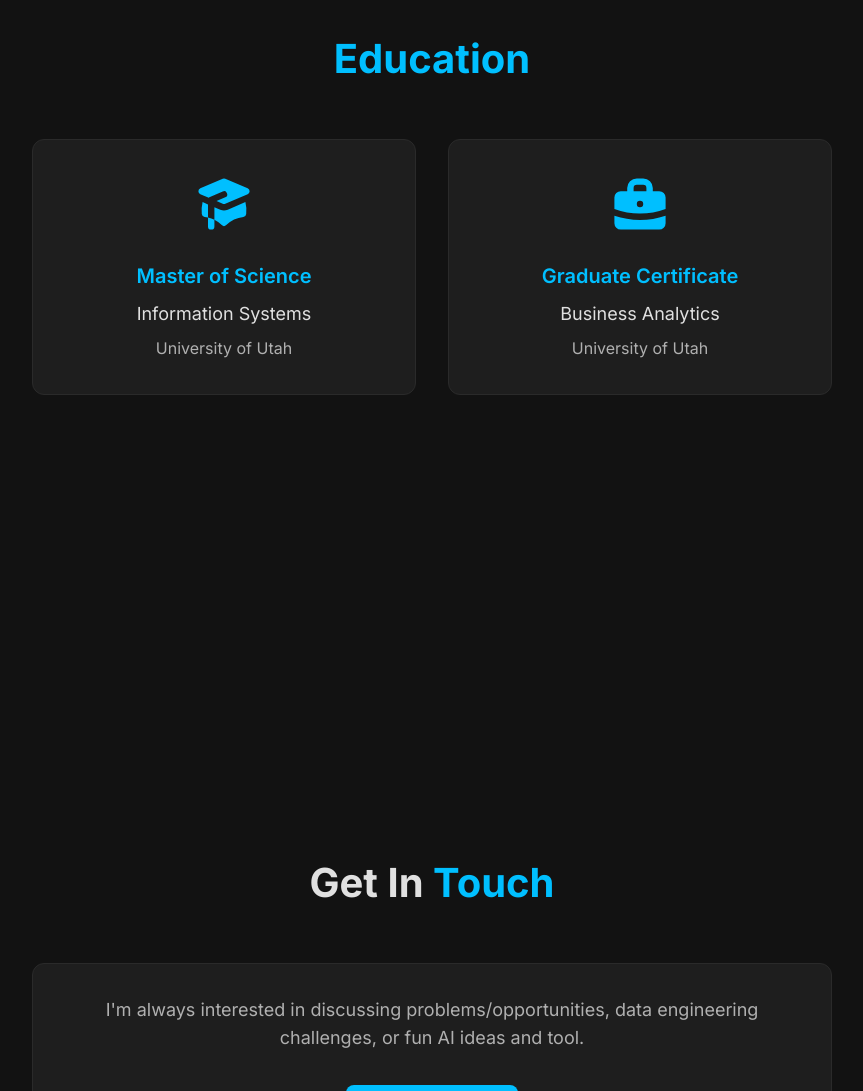
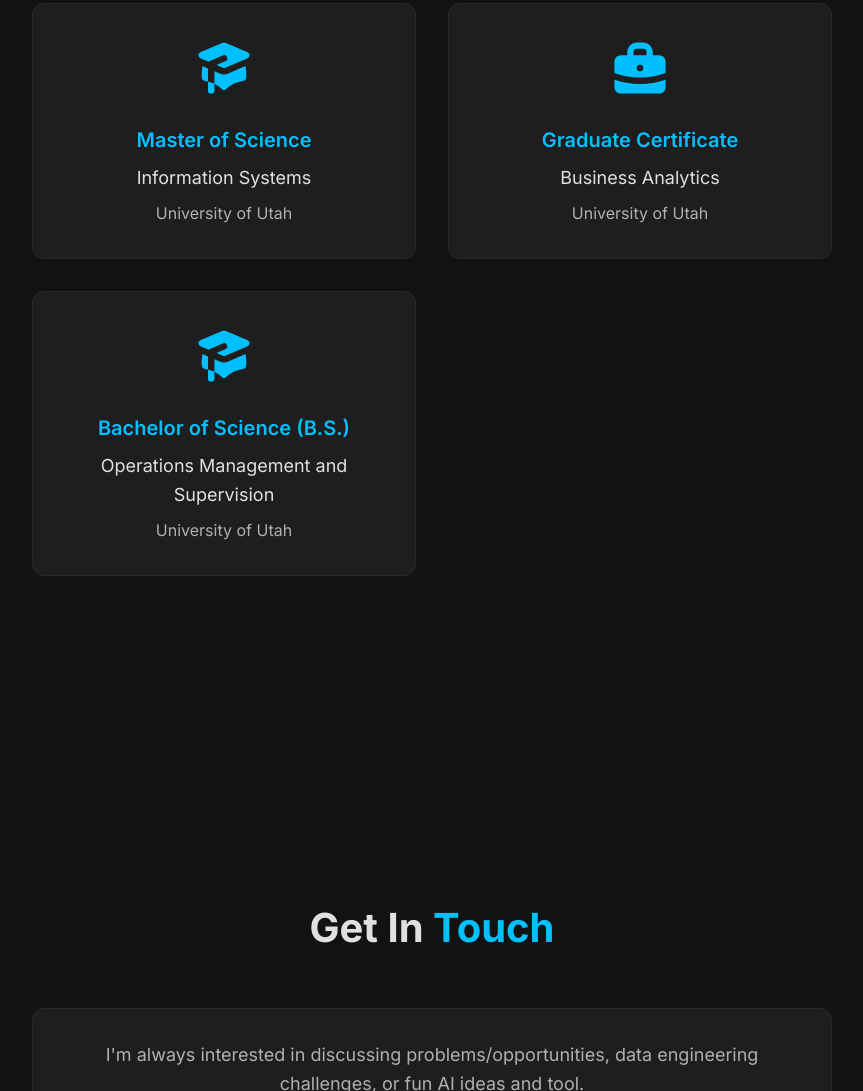
Before and after one commit to marckeelingiv/resume, a plain HTML site: page index.html in a window 1280 px wide. Shown: the part 4462-5553 px from the top of the page, without its empty margins (208-1071 px from the left). Drawn offline with Linux system fonts and the light colour scheme.

Commit message:
added bachelors

```diff
--- a/index.html
+++ b/index.html
@@ -428,6 +428,18 @@
                         <p class="education-field">Business Analytics</p>
                         <p class="education-school">University of Utah</p>
                     </div>
+
+                    <!-- Bachelor's Degree -->
+                    <div class="card fade-in education-card">
+                        <div class="education-icon">
+                            <svg class="education-svg" fill="currentColor" viewBox="0 0 20 20">
+                                <path d="M10.394 2.08a1 1 0 00-.788 0l-7 3a1 1 0 000 1.84L5.25 8.051a.999.999 0 01.356-.257l4-1.714a1 1 0 11.788 1.84L7.667 9.088l1.94.831a1 1 0 00.787 0l7-3a1 1 0 000-1.84l-7-3zM3.31 9.397L5 10.12v4.102a8.969 8.969 0 00-1.05-.174 1 1 0 01-.89-.89 11.115 11.115 0 01.25-3.762zM9.3 16.573A9.026 9.026 0 007 14.935v-3.957l1.818.78a3 3 0 002.364 0l5.508-2.361a11.026 11.026 0 01.25 3.762 1 1 0 01-.89.89 8.968 8.968 0 00-5.35 2.524 1 1 0 01-1.4 0zM6 18a1 1 0 001-1v-2.065a8.935 8.935 0 00-2-.712V17a1 1 0 001 1z" />
+                            </svg>
+                        </div>
+                        <h3 class="education-degree">Bachelor of Science (B.S.)</h3>
+                        <p class="education-field">Operations Management and Supervision</p>
+                        <p class="education-school">University of Utah</p>
+                    </div>
                 </div>
             </div>
         </section>
```
